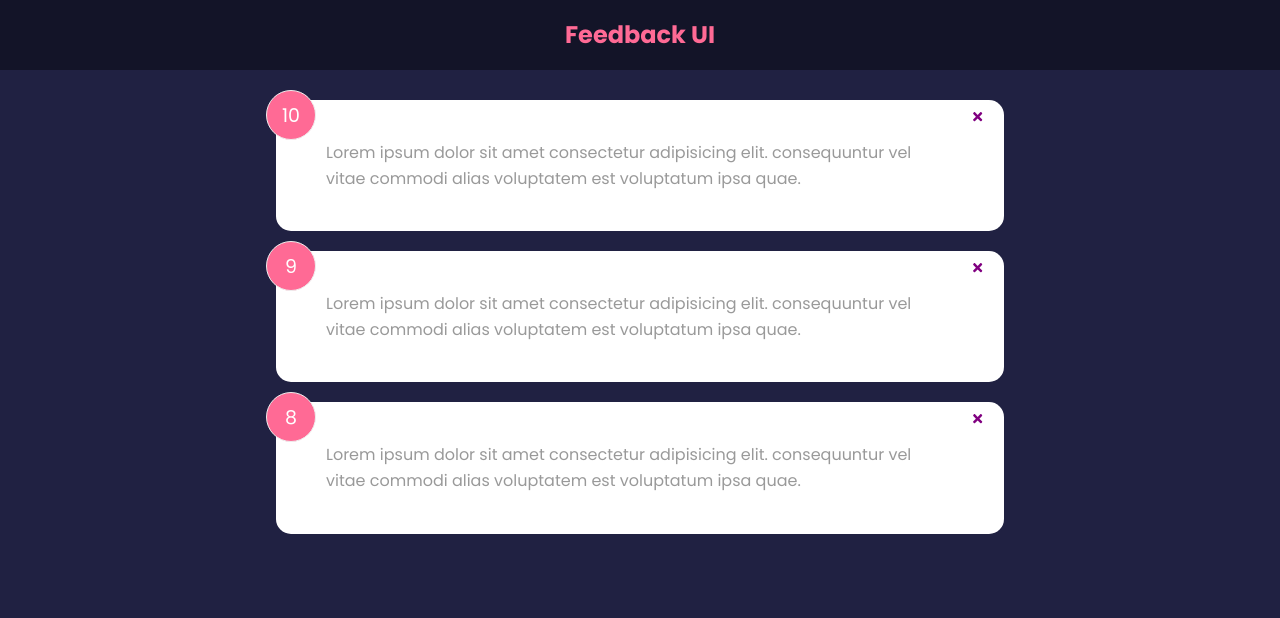
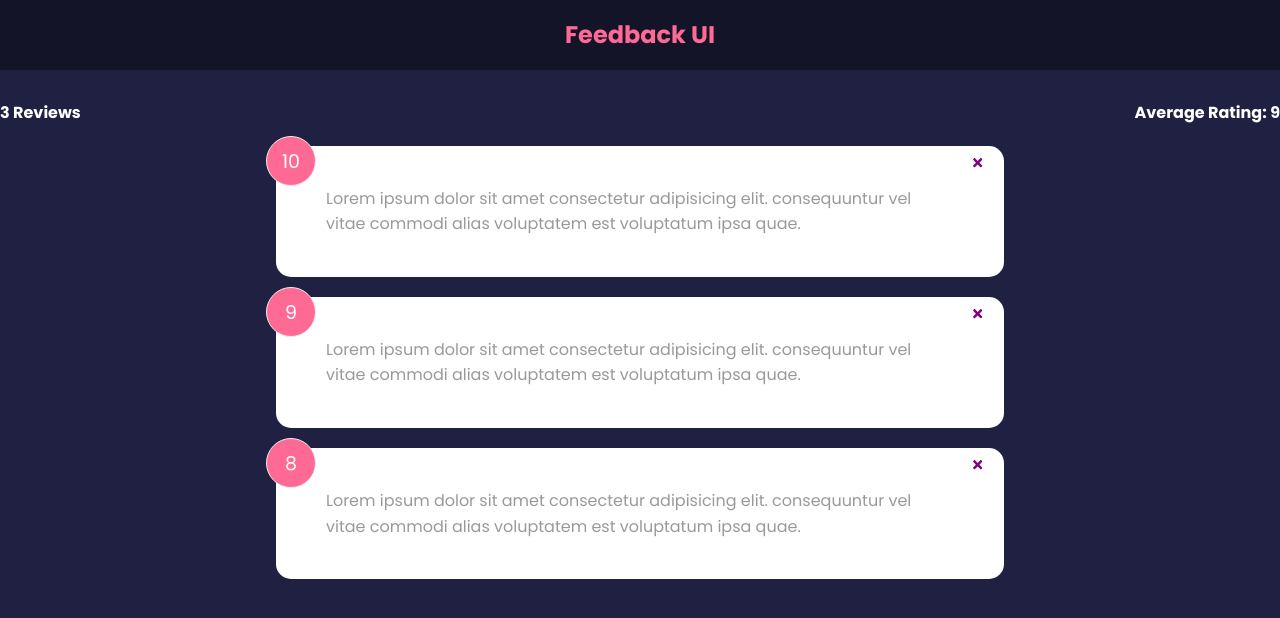
Before and after one commit to slmulti/my-feedback-app, a React (Create React App) app: page / in a window 1280 px wide. Shown: the top 618 px of the page. Built offline with nearby package versions, Linux system fonts and the light colour scheme.

Commit message:
FeedbackStats

```diff
--- a/src/App.js
+++ b/src/App.js
@@ -2,6 +2,7 @@
 import FeedbackList from "./components/FeedbackList";
 import { useState } from "react";
 import FeedbackData from "./data/feedbackData";
+import FeedbackStats from "./components/FeedbackStats";
 
 function App() {
     const [feedback, setFeedback] = useState(FeedbackData);
@@ -14,6 +15,7 @@
     return (
         <>
             <Header />
+            <FeedbackStats feedback={feedback} />
             <div className="container">
                 <FeedbackList
                     feedback={feedback}
--- /dev/null
+++ b/src/components/FeedbackStats.jsx
@@ -0,0 +1,24 @@
+import React from "react";
+import PropTypes from "prop-types";
+
+function FeedbackStats({ feedback }) {
+    let average =
+        feedback.reduce((acc, cur) => {
+            return acc + cur.rating;
+        }, 0) / feedback.length;
+
+    average = average.toFixed(1).replace(/[.,]0$/, "");
+
+    return (
+        //calc avg rating
+
+        <div className="feedback-stats">
+            <h4>{feedback.length} Reviews</h4>
+            <h4>Average Rating: {isNaN(average) ? 0 : average}</h4>
+        </div>
+    );
+}
+
+FeedbackStats.propTypes = { feedback: PropTypes.array.isRequired };
+
+export default FeedbackStats;
```
